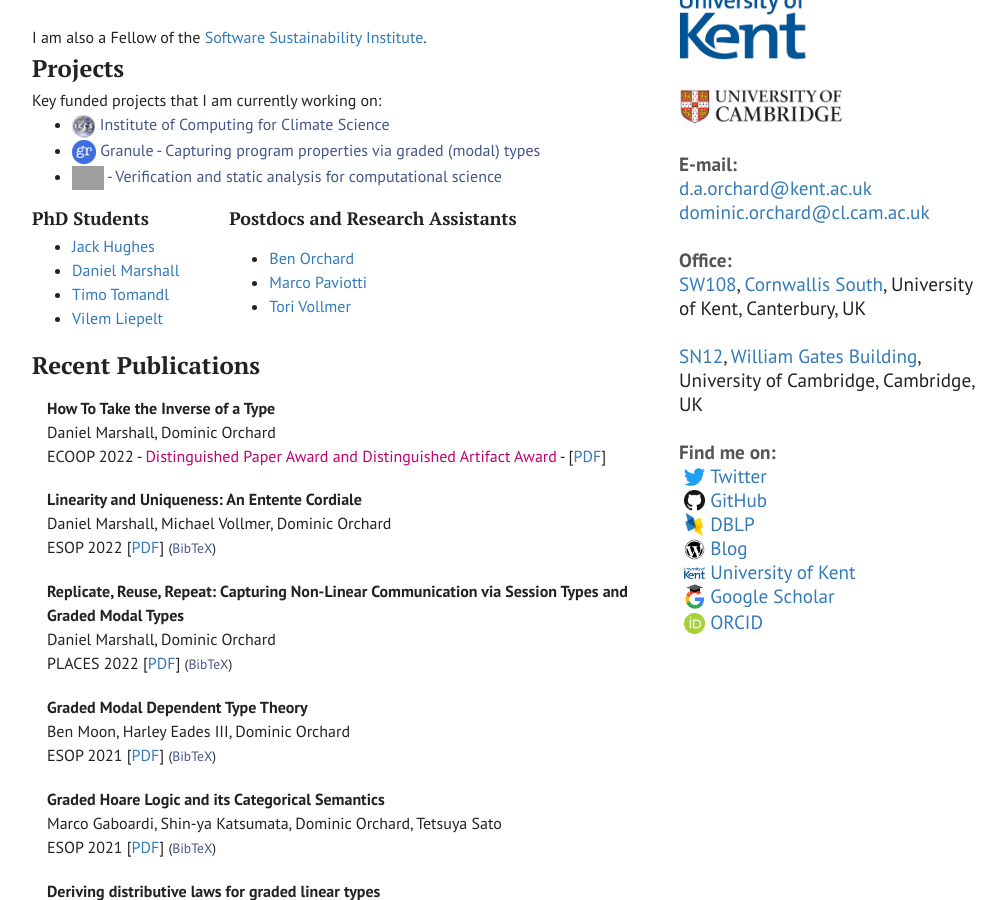
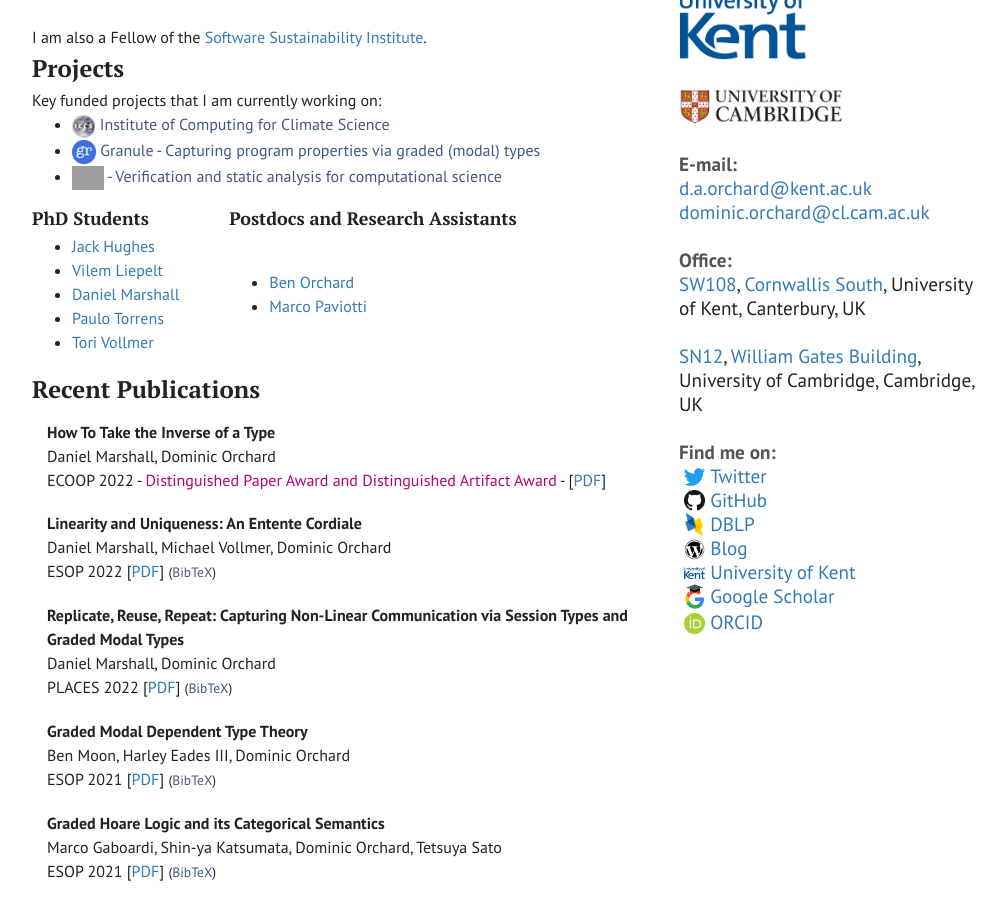
Before and after one commit to dorchard/dorchard.github.io, a Jekyll site: the page built from index.html, in a window 1280 px wide and 900 px high, scrolled down 341 px. Shown: the whole window, without its empty margins (233-1239 px from the left). Built offline with Jekyll 4.4.1, drawn with Linux system fonts in a browser that asks for light colours; grey boxes are pictures that could not be loaded.

Commit message:
update people
update

```diff
--- a/index.html
+++ b/index.html
@@ -61,9 +61,10 @@ sitemap:
         <td>
     <ul>
       <li><a href="https://www.jackohughes.com/">Jack Hughes</a></li>
+      <li><a href="https://github.com/buggymcbugfix/not-not-a-blog#blog">Vilem Liepelt</a></li>
       <li><a href="https://starsandspira.ls/">Daniel Marshall</a></li>
-      <li><a href="https://research.kent.ac.uk/programming-languages-systems/person/timotej-tomandl/">Timo Tomandl</a></li>
-      <li><a href="https://github.com/buggymcbugfix/not-not-a-blog#blog">Vilem Liepelt</a></li>
+      <li><a>Paulo Torrens</a></li>
+      <li><a href="https://research.kent.ac.uk/programming-languages-systems/person/tori-vollmer/">Tori Vollmer</a></li>
     </ul>
     </td>
     <td>
```
Also changed, not shown: other parts of index.html (+0 -1 lines).
